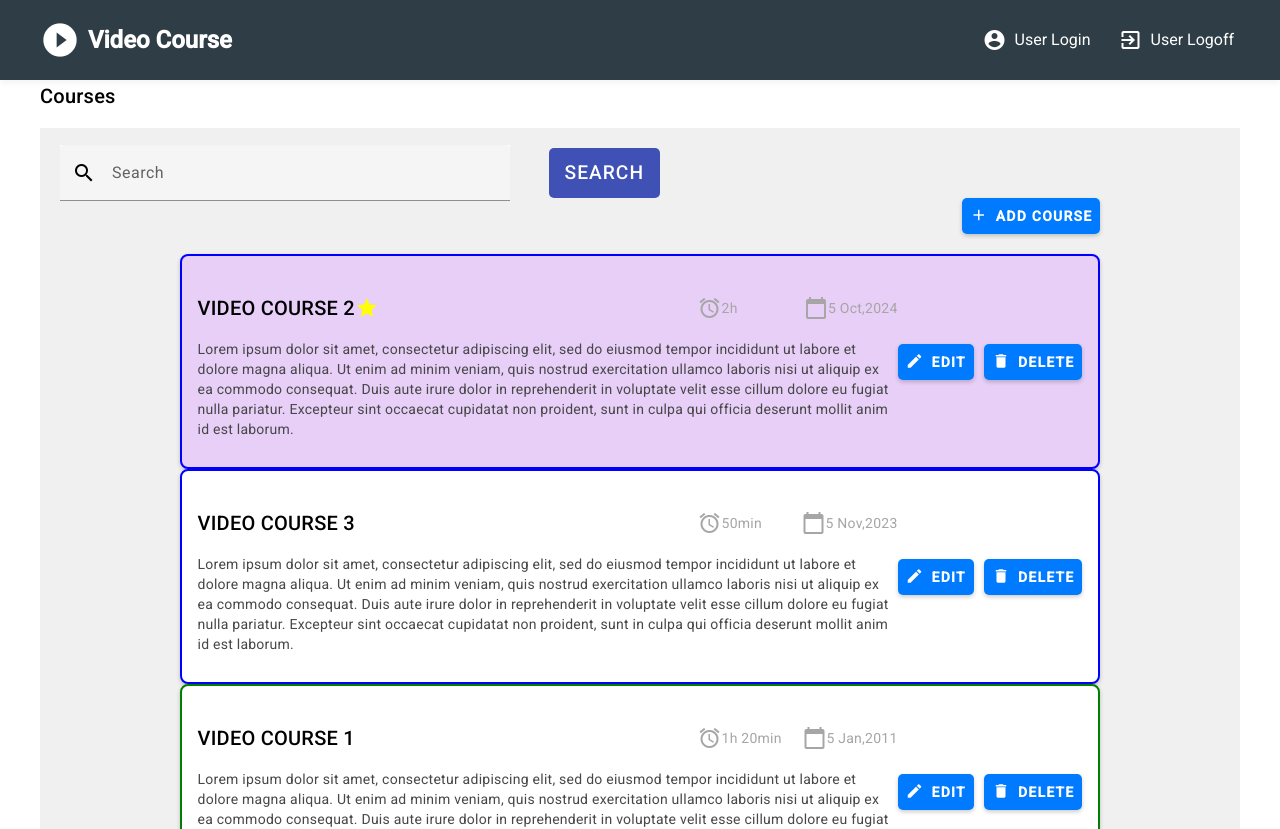
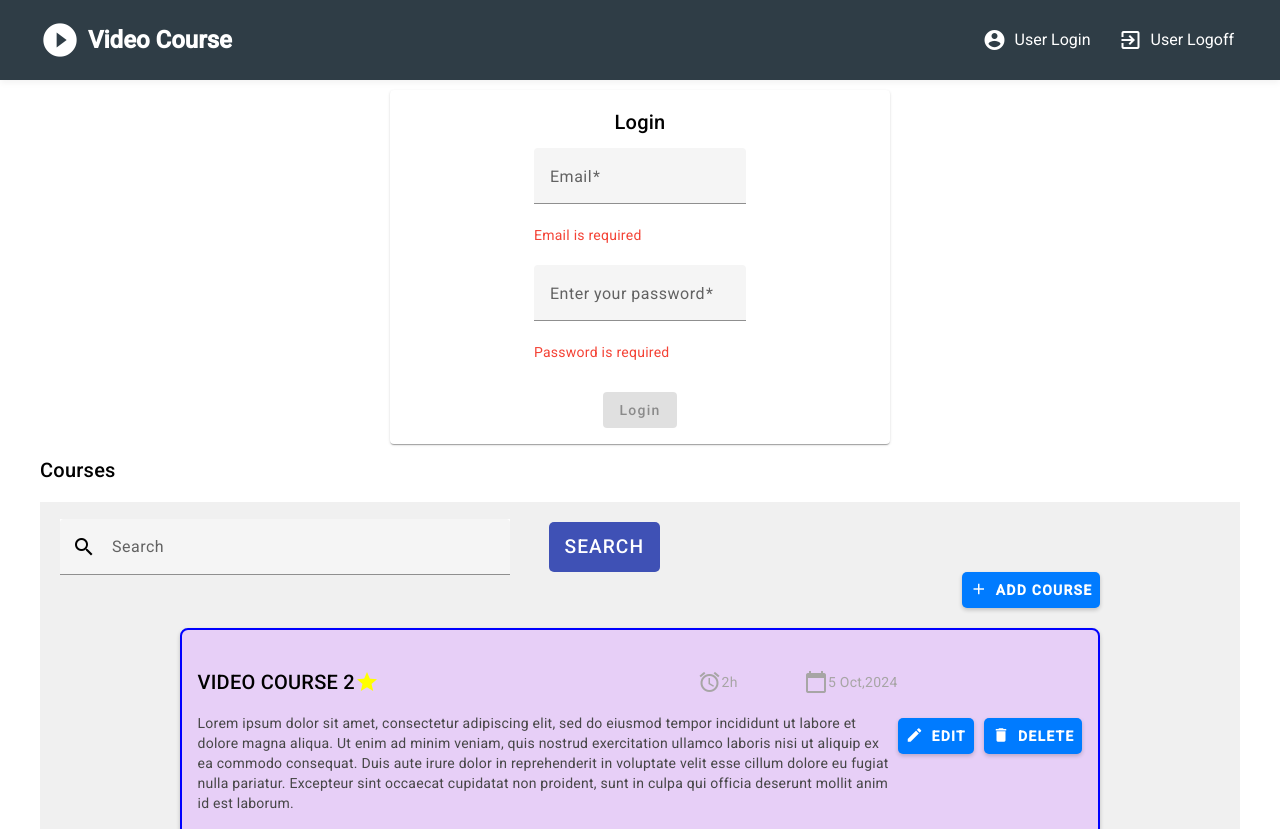
Before and after one commit to FarAK10/Video-Course, an Angular app in the folder video-course/: page / in a window 1280 px wide. Shown: the top 829 px of the page. Built offline with nearby package versions, Linux system fonts and the light colour scheme.

Commit message:
feat: add login component

```diff
--- a/video-course/package.json
+++ b/video-course/package.json
@@ -31,6 +31,7 @@
     "@angular/platform-browser": "^15.1.0",
     "@angular/platform-browser-dynamic": "^15.1.0",
     "@angular/router": "^15.1.0",
+    "ngx-mat-errors": "^15.0.0",
     "normalize.css": "^8.0.1",
     "prettier-plugin-multiline-arrays": "^1.1.3",
     "rxjs": "~7.8.0",
--- a/video-course/src/app/core/auth-page/components/login/login.component.html
+++ b/video-course/src/app/core/auth-page/components/login/login.component.html
@@ -1 +1,25 @@
-<p>login works!</p>
+<mat-card class="login">
+  <mat-card-header class="login__header header">
+    <mat-card-title class="header___title">Login</mat-card-title>
+  </mat-card-header>
+  <mat-card-content class="login__content content">
+    <form [formGroup]="loginForm" class="login__form">
+      <mat-form-field appearance="fill">
+        <mat-label> Email</mat-label>
+        <input matInput type="email" formControlName="email" required>
+
+      </mat-form-field>
+      <mat-error *ngIf="loginForm.get('email')?.hasError('required')">Email is required</mat-error>
+      <mat-error *ngIf="loginForm.get('email')?.hasError('email')">Email should be valid</mat-error>
+
+      <mat-form-field appearance="fill">
+        <mat-label>Enter your password</mat-label>
+        <input matInput type="password"  formControlName="password">
+      </mat-form-field>
+      <mat-error *ngIf="loginForm.get('password')?.hasError('required')">Password is required</mat-error>
+      <mat-error *ngIf="loginForm.get('password')?.hasError('minlength')">Minlength of the password is 8 characters</mat-error>
+
+    </form>
+    <button class="login__btn" mat-raised-button color="primary" [disabled]="!loginForm.valid" type="submit" (click)="onSubmit()">Login</button>
+  </mat-card-content>
+</mat-card>
--- a/video-course/src/app/core/auth-page/components/login/login.component.scss
+++ b/video-course/src/app/core/auth-page/components/login/login.component.scss
@@ -0,0 +1,28 @@
+.login {
+  display: flex;
+  flex-direction: column;
+  align-items: center;
+  gap: 10px;
+  margin: 10px auto;
+  max-width: 500px;
+  width: 100%;
+
+  &__header {
+    display: flex;
+    justify-content: center;
+  }
+
+  .content {
+    display: flex;
+    flex-direction: column;
+    align-items: center;
+    gap:30px;
+    max-width: 600px;
+  }
+  &__form {
+    display: flex;
+    flex-direction: column;
+    gap: 20px;
+  }
+
+}
--- a/video-course/src/app/core/auth-page/components/login/login.component.ts
+++ b/video-course/src/app/core/auth-page/components/login/login.component.ts
@@ -1,10 +1,40 @@
-import { Component } from '@angular/core';
-
+import { Component, OnInit } from '@angular/core';
+import { FormGroup, FormBuilder, Validators } from '@angular/forms';
 @Component({
   selector: 'app-login',
   templateUrl: './login.component.html',
-  styleUrls: ['./login.component.scss']
+  styleUrls: ['./login.component.scss'],
 })
-export class LoginComponent {
+export class LoginComponent implements OnInit {
+  hide = true;
 
+  loginForm!: FormGroup;
+
+  constructor(private fb: FormBuilder) {}
+
+  ngOnInit(): void {
+    this.loginForm = this.fb.group({
+      email: [
+        '',
+        [
+          Validators.required,
+          Validators.email,
+        ],
+      ],
+      password: [
+        '',
+        [
+          Validators.required,
+          Validators.minLength(8),
+        ],
+      ],
+    });
+  }
+
+  onSubmit() {
+    console.log;
+    if (this.loginForm.valid) {
+      const login = this.loginForm.value;
+    }
+  }
 }
--- a/video-course/src/app/core/auth-page/components/signup/signup.component.html
+++ b/video-course/src/app/core/auth-page/components/signup/signup.component.html
@@ -1 +1,26 @@
-<p>signup works!</p>
+<mat-card>
+  <mat-card-header>
+    <mat-card-title>Signup</mat-card-title>
+  </mat-card-header>
+  <mat-card-content>
+    <form>
+      <mat-form-field appearance="fill">
+        <mat-label>Full Name</mat-label>
+        <input matInput type="text" name="fullname" placeholder="full-name" required>
+      </mat-form-field>
+      <mat-form-field appearance="fill">
+        <mat-label>Email</mat-label>
+        <input matInput type="email" name="email" required>
+      </mat-form-field>
+      <mat-form-field appearance="fill">
+        <mat-label>Password</mat-label>
+        <input matInput type="password" name="password" required>
+      </mat-form-field>
+      <mat-form-field appearance="fill">
+        <mat-label>Confirm Password</mat-label>
+        <input matInput type="password" name="confirm-password" required>
+      </mat-form-field>
+      <button mat-raised-button color="primary" type="submit">Signup</button>
+    </form>
+  </mat-card-content>
+</mat-card>
--- a/video-course/src/app/core/core.component.html
+++ b/video-course/src/app/core/core.component.html
@@ -1,4 +1,6 @@
 
 <app-header></app-header>
+<app-login></app-login>
+<!-- <app-signup></app-signup> -->
 <app-main-page></app-main-page>
 <app-footer></app-footer>
--- a/video-course/src/app/core/main-page/components/search-control/search-control.component.html
+++ b/video-course/src/app/core/main-page/components/search-control/search-control.component.html
@@ -9,6 +9,7 @@
       class="search-input"
       name="searchInput"
     />
+    <mat-error *ngIf="true">Heey</mat-error>
   </mat-form-field>
   <button mat-raised-button color="primary" class="search-btn" (click)="onSearch()">Search</button>
 </div>
```
Also changed, not shown: video-course/src/app/core/auth-page/auth-page.module.ts (+20 -1 lines), 2 other files (tests, documents, lock files or other folders).
